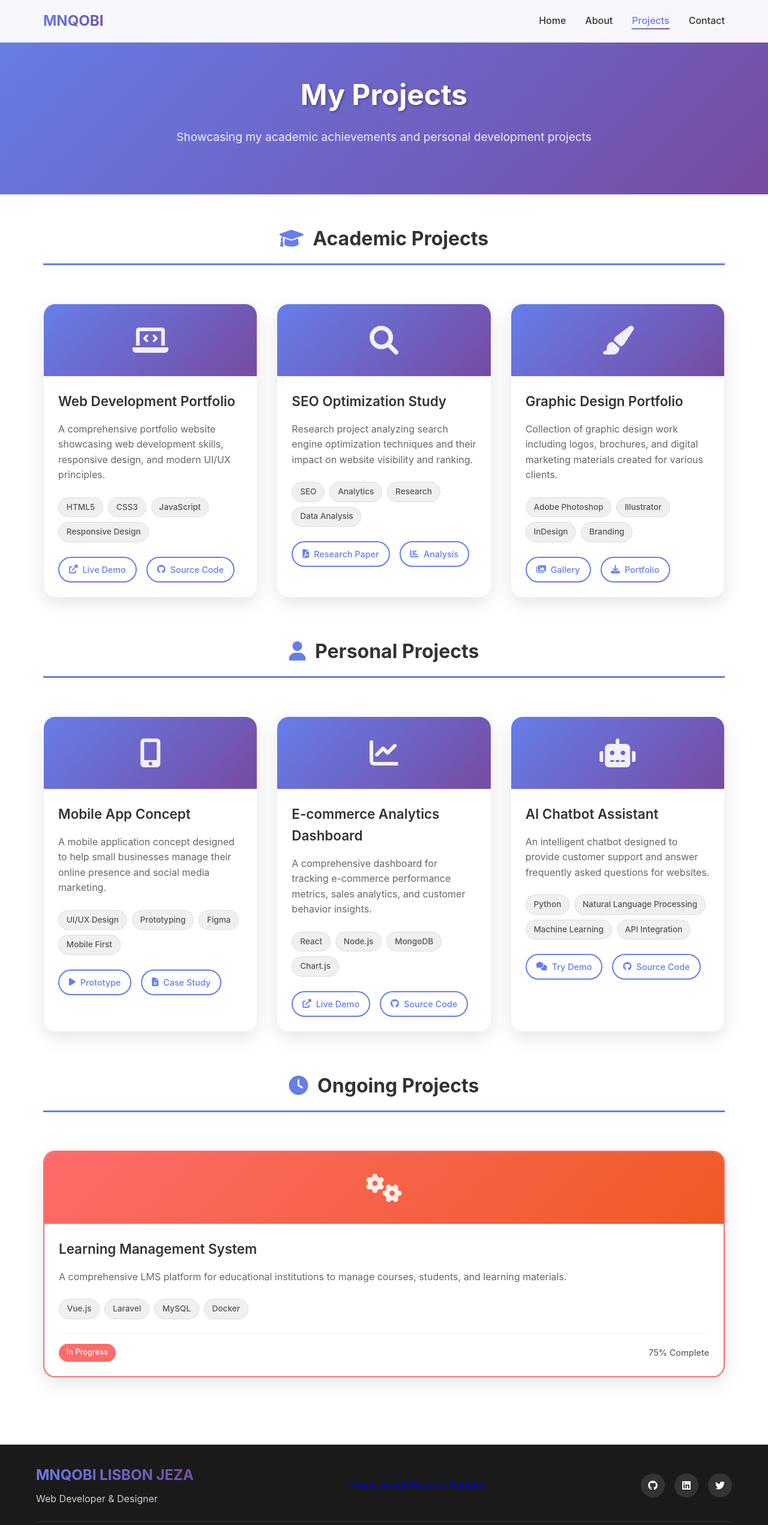
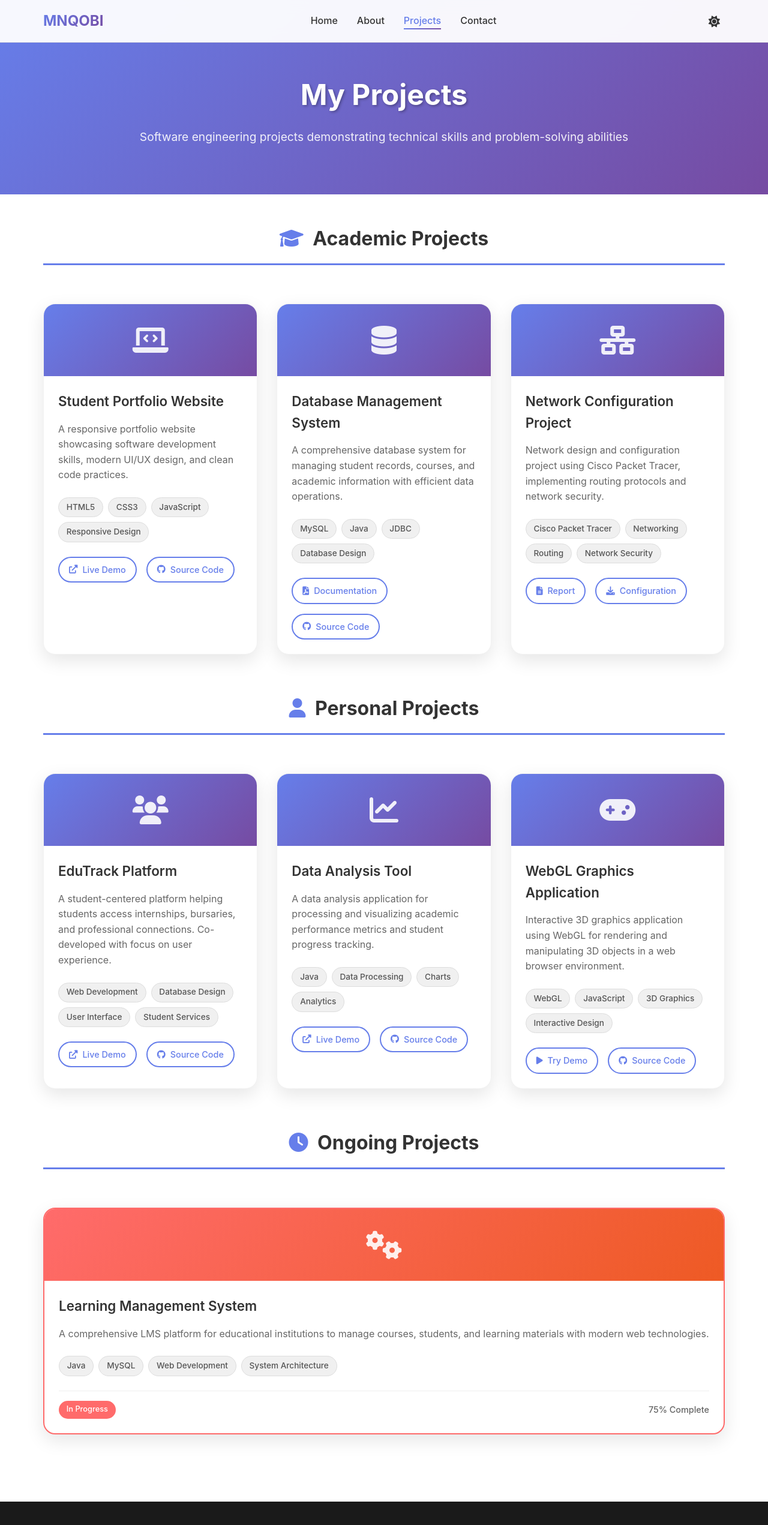
Before and after one commit to mnqobijz41/my-website, a plain HTML site: page projects.html in a window 1280 px wide. Shown: the top 2542 px of the page at 60% size. Drawn offline with Linux system fonts and the light colour scheme.

Commit message:
Updated website content

```diff
--- a/projects.html
+++ b/projects.html
@@ -3,7 +3,7 @@
 <head>
     <meta charset="UTF-8">
     <meta name="viewport" content="width=device-width, initial-scale=1.0">
-    <title>Projects - MNQOBI LISBON JEZA</title>
+    <title>Projects - MNQOBI LISBON JEZA | Software Engineer</title>
     <link rel="stylesheet" href="styles.css">
     <link rel="stylesheet" href="https://cdnjs.cloudflare.com/ajax/libs/font-awesome/6.0.0/css/all.min.css">
 </head>
@@ -19,10 +19,15 @@
                 <li><a href="projects.html" class="nav-link active">Projects</a></li>
                 <li><a href="contact.html" class="nav-link">Contact</a></li>
             </ul>
-            <div class="hamburger">
-                <span class="bar"></span>
-                <span class="bar"></span>
-                <span class="bar"></span>
+            <div class="nav-controls">
+                <button class="theme-toggle" id="themeToggle" aria-label="Toggle dark mode">
+                    <i class="fas fa-sun" id="themeIcon"></i>
+                </button>
+                <div class="hamburger">
+                    <span class="bar"></span>
+                    <span class="bar"></span>
+                    <span class="bar"></span>
+                </div>
             </div>
         </nav>
     </header>
@@ -30,7 +35,7 @@
     <main>
         <section class="projects-hero">
             <h1>My Projects</h1>
-            <p>Showcasing my academic achievements and personal development projects</p>
+            <p>Software engineering projects demonstrating technical skills and problem-solving abilities</p>
         </section>
 
         <section class="projects-container">
@@ -43,8 +48,8 @@
                             <i class="fas fa-laptop-code"></i>
                         </div>
                         <div class="project-content">
-                            <h3>Web Development Portfolio</h3>
-                            <p class="project-description">A comprehensive portfolio website showcasing web development skills, responsive design, and modern UI/UX principles.</p>
+                            <h3>Student Portfolio Website</h3>
+                            <p class="project-description">A responsive portfolio website showcasing software development skills, modern UI/UX design, and clean code practices.</p>
                             <div class="project-tech">
                                 <span class="tech-tag">HTML5</span>
                                 <span class="tech-tag">CSS3</span>
@@ -60,40 +65,40 @@
 
                     <div class="project-card">
                         <div class="project-image">
-                            <i class="fas fa-search"></i>
+                            <i class="fas fa-database"></i>
                         </div>
                         <div class="project-content">
-                            <h3>SEO Optimization Study</h3>
-                            <p class="project-description">Research project analyzing search engine optimization techniques and their impact on website visibility and ranking.</p>
+                            <h3>Database Management System</h3>
+                            <p class="project-description">A comprehensive database system for managing student records, courses, and academic information with efficient data operations.</p>
                             <div class="project-tech">
-                                <span class="tech-tag">SEO</span>
-                                <span class="tech-tag">Analytics</span>
-                                <span class="tech-tag">Research</span>
-                                <span class="tech-tag">Data Analysis</span>
+                                <span class="tech-tag">MySQL</span>
+                                <span class="tech-tag">Java</span>
+                                <span class="tech-tag">JDBC</span>
+                                <span class="tech-tag">Database Design</span>
                             </div>
                             <div class="project-links">
-                                <a href="#" class="project-link"><i class="fas fa-file-pdf"></i> Research Paper</a>
-                                <a href="#" class="project-link"><i class="fas fa-chart-bar"></i> Analysis</a>
+                                <a href="#" class="project-link"><i class="fas fa-file-pdf"></i> Documentation</a>
+                                <a href="#" class="project-link"><i class="fab fa-github"></i> Source Code</a>
                             </div>
                         </div>
                     </div>
 
                     <div class="project-card">
                         <div class="project-image">
-                            <i class="fas fa-paint-brush"></i>
+                            <i class="fas fa-network-wired"></i>
                         </div>
                         <div class="project-content">
-                            <h3>Graphic Design Portfolio</h3>
-                            <p class="project-description">Collection of graphic design work including logos, brochures, and digital marketing materials created for various clients.</p>
+                            <h3>Network Configuration Project</h3>
+                            <p class="project-description">Network design and configuration project using Cisco Packet Tracer, implementing routing protocols and network security.</p>
                             <div class="project-tech">
-                                <span class="tech-tag">Adobe Photoshop</span>
-                                <span class="tech-tag">Illustrator</span>
-                                <span class="tech-tag">InDesign</span>
-                                <span class="tech-tag">Branding</span>
+                                <span class="tech-tag">Cisco Packet Tracer</span>
+                                <span class="tech-tag">Networking</span>
+                                <span class="tech-tag">Routing</span>
+                                <span class="tech-tag">Network Security</span>
                             </div>
                             <div class="project-links">
-                                <a href="#" class="project-link"><i class="fas fa-images"></i> Gallery</a>
-                                <a href="#" class="project-link"><i class="fas fa-download"></i> Portfolio</a>
+                                <a href="#" class="project-link"><i class="fas fa-file-alt"></i> Report</a>
+                                <a href="#" class="project-link"><i class="fas fa-download"></i> Configuration</a>
                             </div>
                         </div>
                     </div>
@@ -106,36 +111,16 @@
                 <div class="projects-grid">
                     <div class="project-card">
                         <div class="project-image">
-                            <i class="fas fa-mobile-alt"></i>
+                            <i class="fas fa-users"></i>
                         </div>
                         <div class="project-content">
-                            <h3>Mobile App Concept</h3>
-                            <p class="project-description">A mobile application concept designed to help small businesses manage their online presence and social media marketing.</p>
+                            <h3>EduTrack Platform</h3>
+                            <p class="project-description">A student-centered platform helping students access internships, bursaries, and professional connections. Co-developed with focus on user experience.</p>
                             <div class="project-tech">
-                                <span class="tech-tag">UI/UX Design</span>
-                                <span class="tech-tag">Prototyping</span>
-                                <span class="tech-tag">Figma</span>
-                                <span class="tech-tag">Mobile First</span>
-                            </div>
-                            <div class="project-links">
-                                <a href="#" class="project-link"><i class="fas fa-play"></i> Prototype</a>
-                                <a href="#" class="project-link"><i class="fas fa-file-alt"></i> Case Study</a>
-                            </div>
-                        </div>
-                    </div>
-
-                    <div class="project-card">
-                        <div class="project-image">
-                            <i class="fas fa-chart-line"></i>
-                        </div>
-                        <div class="project-content">
-                            <h3>E-commerce Analytics Dashboard</h3>
-                            <p class="project-description">A comprehensive dashboard for tracking e-commerce performance metrics, sales analytics, and customer behavior insights.</p>
-                            <div class="project-tech">
-                                <span class="tech-tag">React</span>
-                                <span class="tech-tag">Node.js</span>
-                                <span class="tech-tag">MongoDB</span>
-                                <span class="tech-tag">Chart.js</span>
+                                <span class="tech-tag">Web Development</span>
+                                <span class="tech-tag">Database Design</span>
+                                <span class="tech-tag">User Interface</span>
+                                <span class="tech-tag">Student Services</span>
                             </div>
                             <div class="project-links">
                                 <a href="#" class="project-link"><i class="fas fa-external-link-alt"></i> Live Demo</a>
@@ -146,19 +131,39 @@
 
                     <div class="project-card">
                         <div class="project-image">
-                            <i class="fas fa-robot"></i>
+                            <i class="fas fa-chart-line"></i>
                         </div>
                         <div class="project-content">
-                            <h3>AI Chatbot Assistant</h3>
-                            <p class="project-description">An intelligent chatbot designed to provide customer support and answer frequently asked questions for websites.</p>
+                            <h3>Data Analysis Tool</h3>
+                            <p class="project-description">A data analysis application for processing and visualizing academic performance metrics and student progress tracking.</p>
                             <div class="project-tech">
-                                <span class="tech-tag">Python</span>
-                                <span class="tech-tag">Natural Language Processing</span>
-                                <span class="tech-tag">Machine Learning</span>
-                                <span class="tech-tag">API Integration</span>
+                                <span class="tech-tag">Java</span>
+                                <span class="tech-tag">Data Processing</span>
+                                <span class="tech-tag">Charts</span>
+                                <span class="tech-tag">Analytics</span>
                             </div>
                             <div class="project-links">
-                                <a href="#" class="project-link"><i class="fas fa-comments"></i> Try Demo</a>
+                                <a href="#" class="project-link"><i class="fas fa-external-link-alt"></i> Live Demo</a>
+                                <a href="#" class="project-link"><i class="fab fa-github"></i> Source Code</a>
+                            </div>
+                        </div>
+                    </div>
+
+                    <div class="project-card">
+                        <div class="project-image">
+                            <i class="fas fa-gamepad"></i>
+                        </div>
+                        <div class="project-content">
+                            <h3>WebGL Graphics Application</h3>
+                            <p class="project-description">Interactive 3D graphics application using WebGL for rendering and manipulating 3D objects in a web browser environment.</p>
+                            <div class="project-tech">
+                                <span class="tech-tag">WebGL</span>
+                                <span class="tech-tag">JavaScript</span>
+                                <span class="tech-tag">3D Graphics</span>
+                                <span class="tech-tag">Interactive Design</span>
+                            </div>
+                            <div class="project-links">
+                                <a href="#" class="project-link"><i class="fas fa-play"></i> Try Demo</a>
                                 <a href="#" class="project-link"><i class="fab fa-github"></i> Source Code</a>
                             </div>
                         </div>
@@ -176,12 +181,12 @@
                         </div>
                         <div class="project-content">
                             <h3>Learning Management System</h3>
-                            <p class="project-description">A comprehensive LMS platform for educational institutions to manage courses, students, and learning materials.</p>
+                            <p class="project-description">A comprehensive LMS platform for educational institutions to manage courses, students, and learning materials with modern web technologies.</p>
                             <div class="project-tech">
-                                <span class="tech-tag">Vue.js</span>
-                                <span class="tech-tag">Laravel</span>
+                                <span class="tech-tag">Java</span>
                                 <span class="tech-tag">MySQL</span>
-                                <span class="tech-tag">Docker</span>
+                                <span class="tech-tag">Web Development</span>
+                                <span class="tech-tag">System Architecture</span>
                             </div>
                             <div class="project-status">
                                 <span class="status-badge">In Progress</span>
@@ -199,17 +204,11 @@
             <div class="footer-content">
                 <div class="footer-brand">
                     <h3>MNQOBI LISBON JEZA</h3>
-                    <p>Web Developer & Designer</p>
-                </div>
-                <div class="footer-links">
-                    <a href="index.html">Home</a>
-                    <a href="about.html">About</a>
-                    <a href="projects.html">Projects</a>
-                    <a href="contact.html">Contact</a>
+                    <p>Software Engineer</p>
                 </div>
                 <div class="footer-social">
+                    <a href="https://www.linkedin.com/in/mnqobi-jeza-bb30b7308" target="_blank"><i class="fab fa-linkedin"></i></a>
                     <a href="#"><i class="fab fa-github"></i></a>
-                    <a href="#"><i class="fab fa-linkedin"></i></a>
                     <a href="#"><i class="fab fa-twitter"></i></a>
                 </div>
             </div>
@@ -218,5 +217,7 @@
             </div>
         </div>
     </footer>
+
+    <script src="script.js"></script>
 </body>
 </html>
```
Also changed, not shown: about.html (+27 -28 lines), contact.html (+26 -20 lines), index.html (+10 -10 lines), styles.css (+26 -0 lines).
